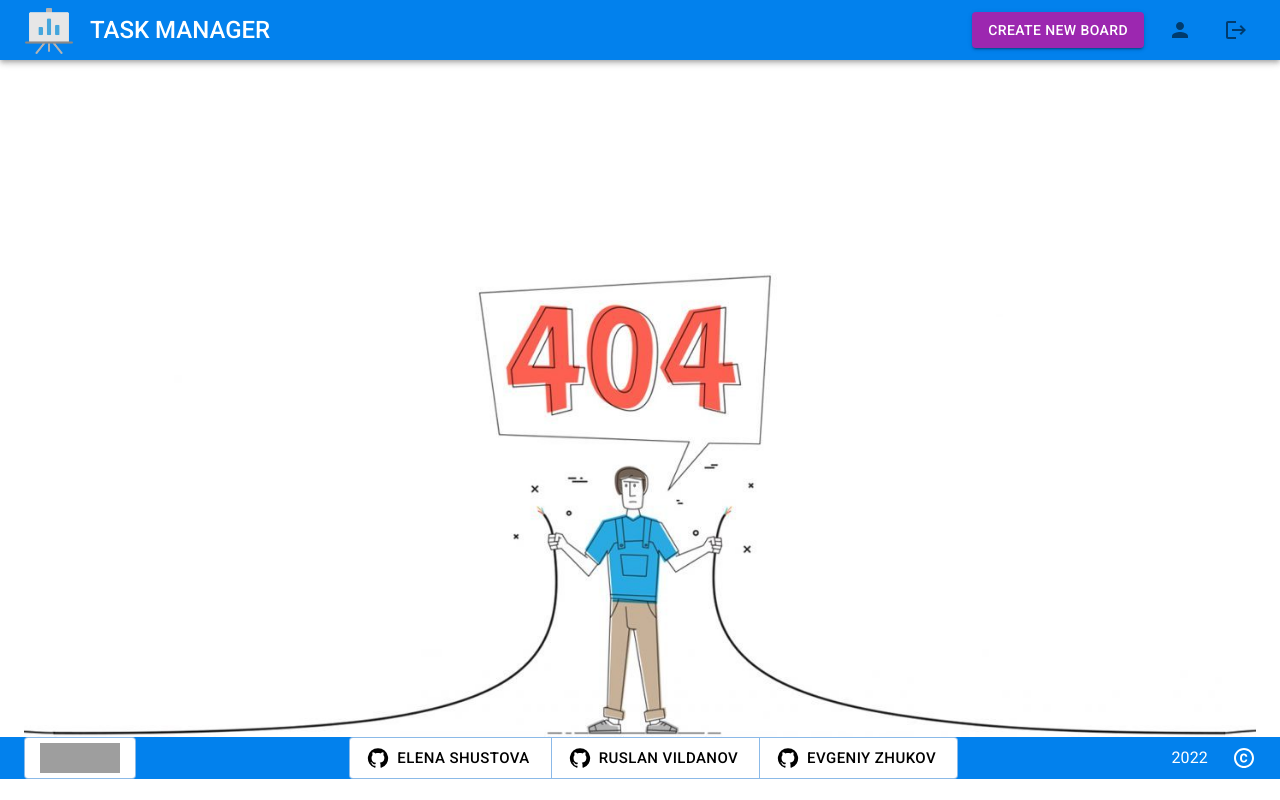
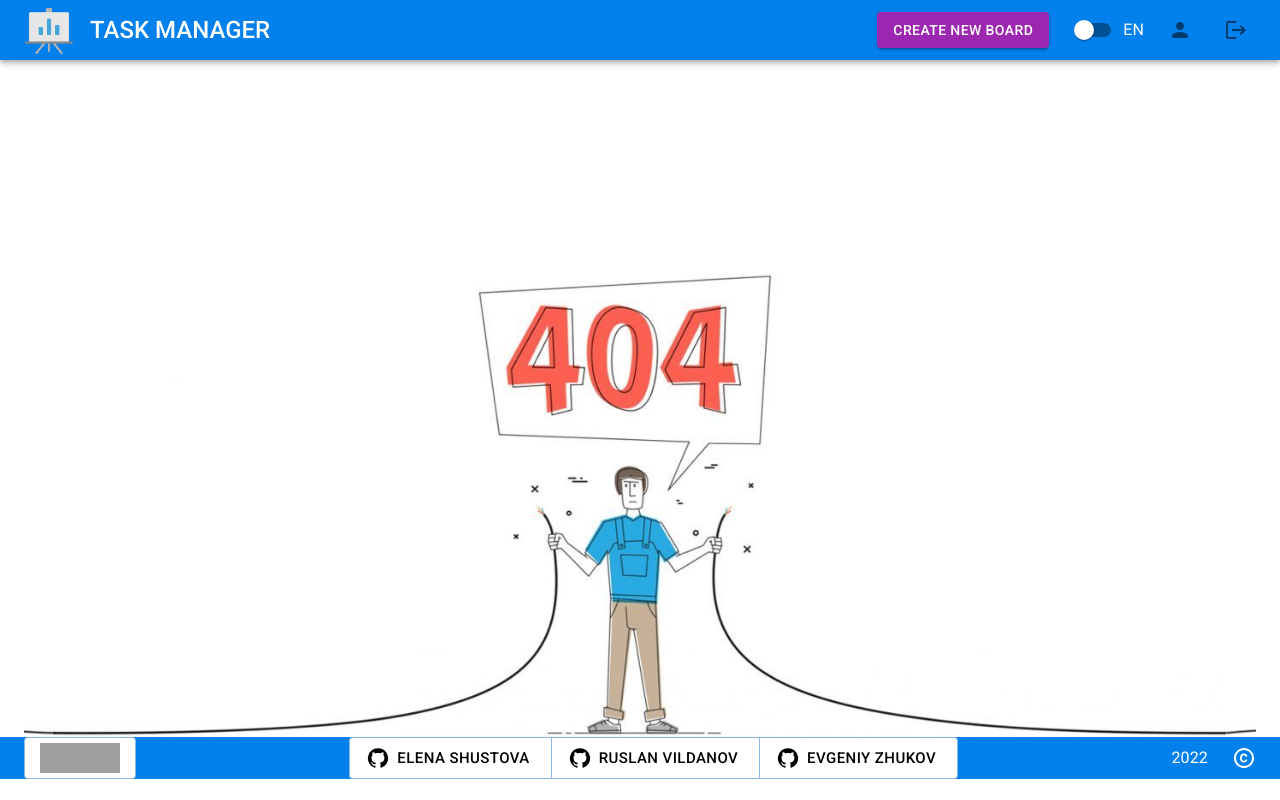
Before and after one commit to yaarusik/project-management-app, a React (Create React App) app: page / in a window 1280 px wide. Built offline with nearby package versions, Linux system fonts and the light colour scheme; grey boxes are pictures that could not be loaded.

Commit message:
feat: add lang switcher to header

```diff
--- a/src/Components/Header/index.tsx
+++ b/src/Components/Header/index.tsx
@@ -10,6 +10,7 @@ import CssBaseline from '@mui/material/CssBaseline';
 import { styled } from '@mui/material/styles';
 import IconButton from '@mui/material/IconButton';
 import { purple } from '@mui/material/colors';
+import LangSwitcher from '../AppRoutes/LangSwitcher';
 
 const ColorButton = styled(Button)<ButtonProps>(({ theme }) => ({
   color: theme.palette.getContrastText(purple[500]),
@@ -42,6 +43,7 @@ const Header = () => {
             </Stack>
             <Stack direction="row" spacing={2} justifyContent="space-between" alignItems="center">
               <ColorButton variant="contained">Create new board</ColorButton>
+              <LangSwitcher />
               <IconButton aria-label="edit-profile">
                 <PersonIcon />
               </IconButton>
```
